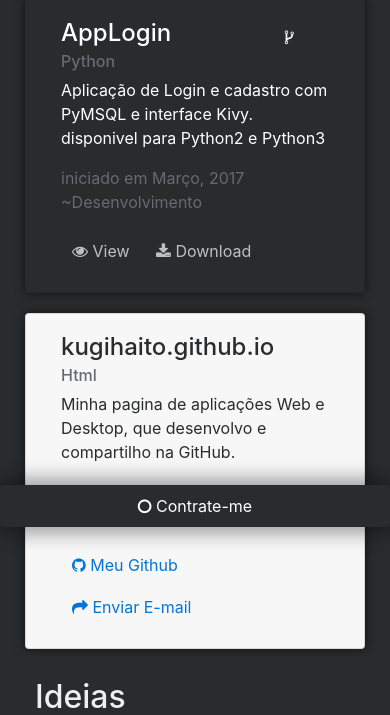
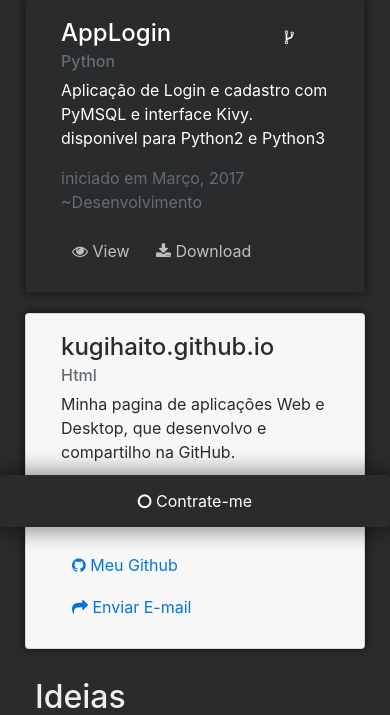
Before and after one commit to KugiHaito/kugihaito.github.io, a PHP site: page / in a window 390 px wide. Shown: the part 317-1032 px from the top of the page. Run offline with PHP 8.4, Linux system fonts and the light colour scheme; some libraries are stand-ins or nearby versions.

Commit message:
little adjustments..

```diff
--- a/Project/AppLogin/index.html
+++ b/Project/AppLogin/index.html
@@ -1,5 +1,5 @@
 <!DOCTYPE html>
-<html lang="en">
+<html lang="pt-br">
   <head>
     <meta charset="utf-8">
     <meta http-equiv="X-UA-Compatible" content="IE=edge">
@@ -10,6 +10,10 @@
     <meta content="https://github.com/KugiHaito/AppLogin/blob/master/src/img/icone.png?raw=true" property="og:image" />
     <meta name="viewport" content="width=device-width, initial-scale=1">
     <title>AppLogin | Aplicação de Login e Cadastro</title>
+		<meta content="https://avatars2.githubusercontent.com/u/22013212?v=3&amp;s=400" property="og:image" />
+    <link rel="shortcut icon" type="image/x-icon" href="http://kugihaito.github.io/assets/img/favicon.ico">
+    <link rel="fluid-icon" href="https://github.com/fluidicon.png" title="Kugi Haito">
+    <link rel="icon" type="image/x-icon" href="http://kugihaito.github.io/assets/img/favicon.ico">
 		<link rel="stylesheet" href="https://fonts.googleapis.com/icon?family=Material+Icons">
     <link rel="stylesheet" href="https://maxcdn.bootstrapcdn.com/bootstrap/3.3.5/css/bootstrap.min.css">
     <link rel="stylesheet" href="assets/css/style.css">
--- a/assets/css/style.css
+++ b/assets/css/style.css
@@ -138,6 +138,7 @@
     left: 0;
     z-index: 999;
     background: #292b2c;
+    padding: 15px 0;
     box-shadow: 0 0 20px 5px rgba(0,0,0,.4);
   }
   .me .bottom:hover,
--- a/index.html
+++ b/index.html
@@ -17,7 +17,7 @@
     <link rel="stylesheet" href="assets/css/style.css">
   </head>
   <body>
-    <div class="col-md-3 bg-inverse me">
+    <div class="col col-md-3 col-xs-12 bg-inverse me">
       <div class="container">
         <figure>
           <img src="https://avatars0.githubusercontent.com/u/22013212?v=3&s=460" alt="" class="img-rounded img-fluid icon">
@@ -33,13 +33,13 @@
       <a href="mailto:kugihaito99@gmail.com" class="btn bottom text-white"><span class="fa fa-circle-o"></span> Contrate-me</a>
     </div>
 
-    <div class="col-md-9 pull-right box box-right">
+    <div class="col col-xs-12 col-md-9 pull-right box box-right">
       <div class="container">
         <div class="page-header">
           <h2>Projetos</h2> <p class="text-muted">Desenvolvimento de aplicações Web e Desktop</p>
         </div>
         <div class="row">
-          <div class="card col-md-4 bg-inverse text-white">
+          <div class="card col-xs-12 col-md-4 bg-inverse text-white">
             <div class="card-block">
               <div class="container protainer">
                 <a href="https://github.com/KugiHaito/AppLogin#fork-destination-box" class="card-button pull-right"><span class="fa fa-code-fork"></span></a>
@@ -53,7 +53,7 @@
             </div>
           </div>
 
-          <div class="card col-md-7 bg-faded">
+          <div class="card col-xs-12 col-md-7 bg-faded">
             <div class="card-block">
               <h4 class="card-title">kugihaito.github.io</h4>
               <h6 class="card-subtitle mb-2 text-muted">Html</h6>
@@ -95,7 +95,7 @@
       </div>
       <div class="container">
          <div class="row">
-           <div class="card col-md-7 bg-faded">
+           <div class="card col-md-7 col-xs-12 bg-faded">
             <div class="card-block">
               <h4 class="card-title">BatLogin</h4>
               <p class="card-subtitle mb-2 text-muted">Batch Script</p>
@@ -104,7 +104,7 @@
             </div>
           </div>
 
-          <div class="card card-inverse col-md-4 card-danger text-white">
+          <div class="card card-inverse col-xs-12 col-md-4 card-danger text-white">
             <div class="card-block">
               <h4 class="card-title mb-2">CLogin</h4>
               <p class="card-text mb-3">C++</p>
```
